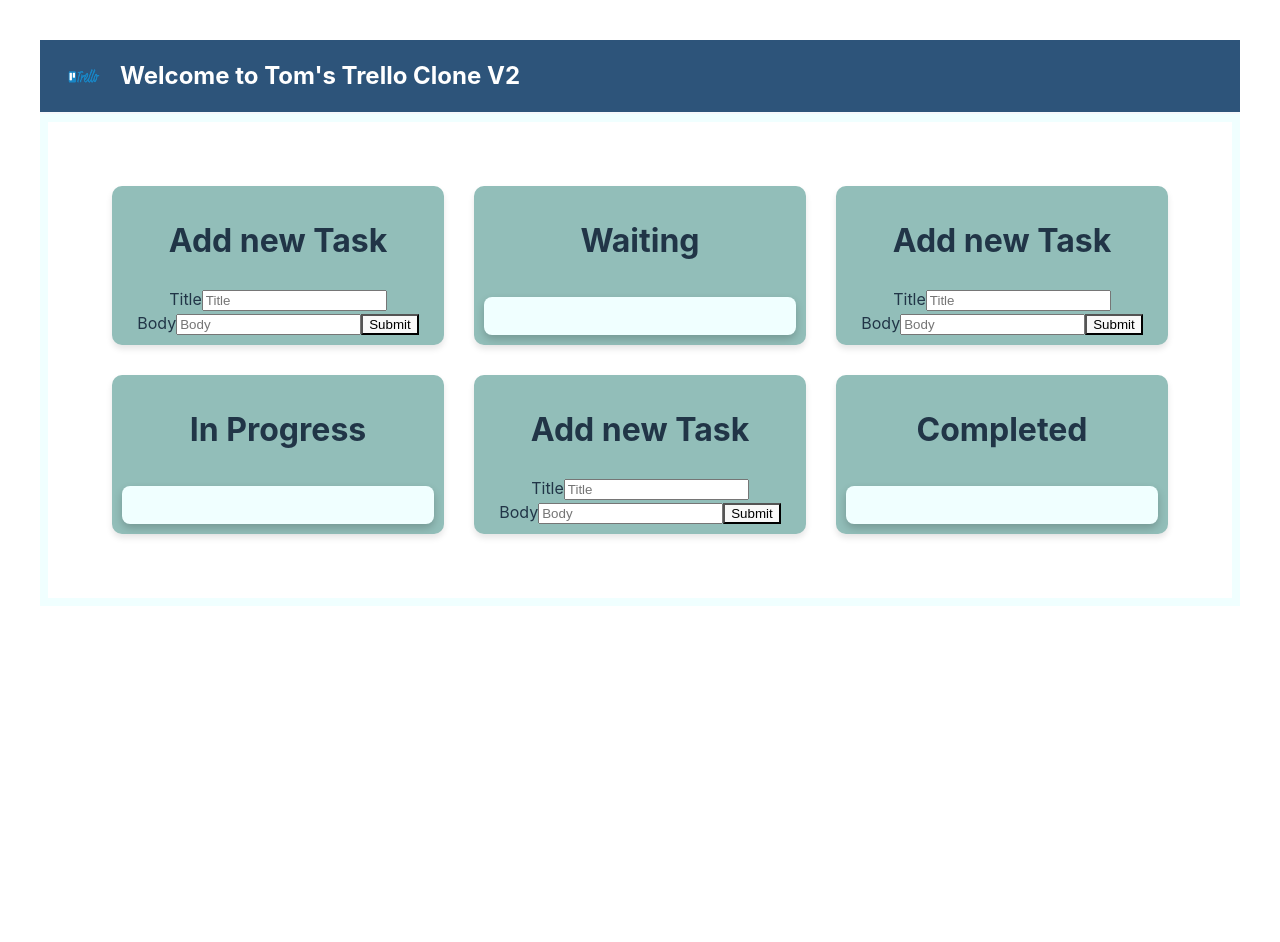
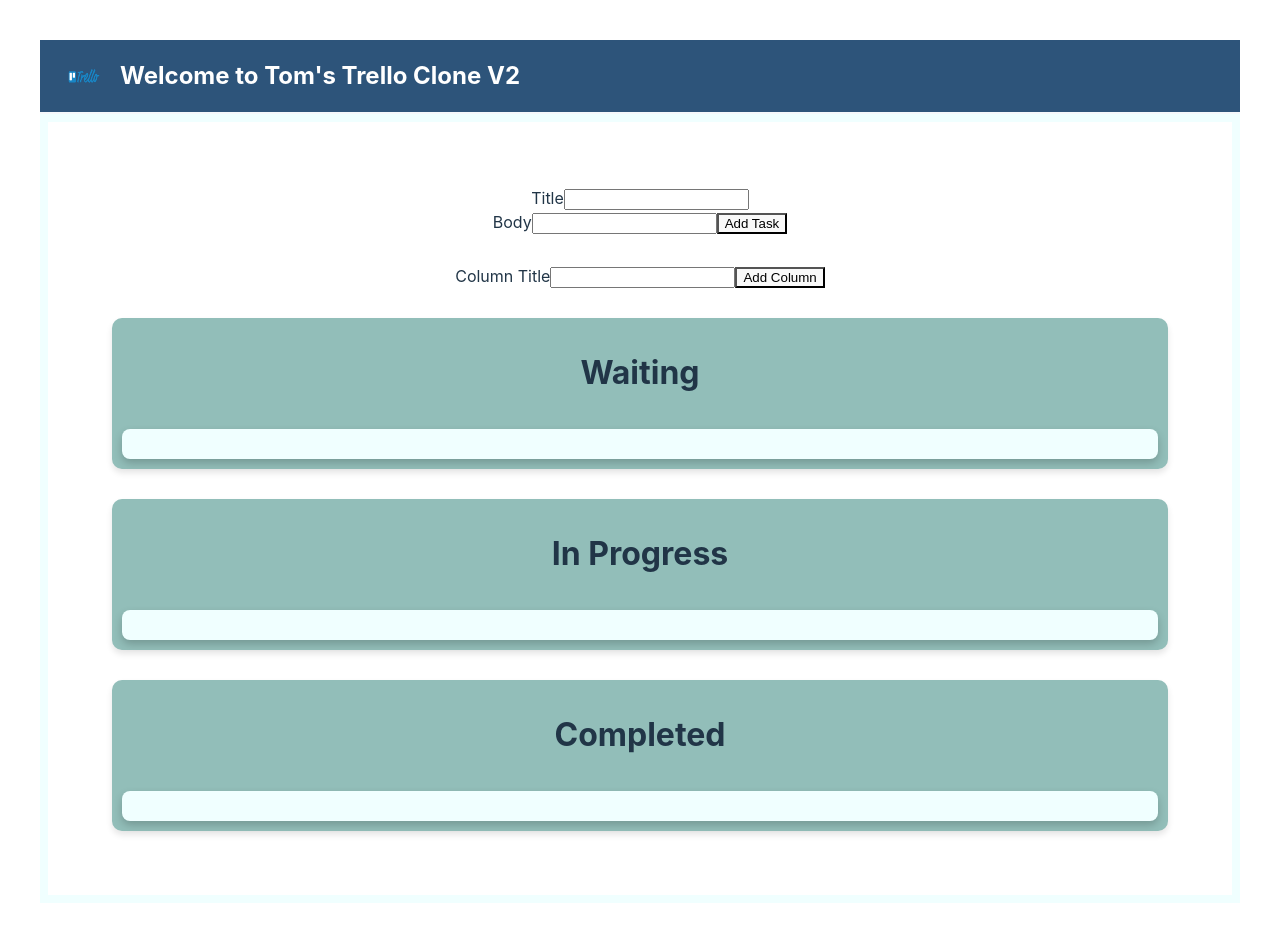
Before and after one commit to waseluk/trello-taskTW25, a React (Vite) app: page / in a window 1280 px wide. Before the commit the page ends 800 px from the top, so only its background shows below. Built offline with nearby package versions, Linux system fonts and the light colour scheme.

Commit message:
over time (1)

```diff
--- a/src/components/Board/Board.tsx
+++ b/src/components/Board/Board.tsx
@@ -1,12 +1,44 @@
+import { useState } from "react";
 import Column from "../Column/Column";
+import NewTaskForm from "../Card/NewTaskForm";
+import NewColumnForm from "../Column/NewColumnForm";
 import styles from "./board.module.css";
 
 const Board = () => {
+  const [columns, setColumns] = useState([
+    { id: 1, title: "Waiting", columnId: 1 },
+    { id: 2, title: "In Progress", columnId: 2 },
+    { id: 3, title: "Completed", columnId: 3 },
+  ]);
+  const [tasks, setTasks] = useState([]);
+
+  const addNewTask = (newTask) => {
+    setTasks((prevTasks) => [...prevTasks, newTask]);
+  };
+
+  const getTasksForColumn = (columnId) => {
+    return tasks.filter((task) => task.columnId === columnId);
+  };
+
+  const addNewColumn = (newColumn) => {
+    setColumns((prevColumns) => [...prevColumns, newColumn]);
+  };
+
   return (
     <div className={styles.board}>
-      <Column columnTitle="Waiting" columnId={1} />
-      <Column columnTitle="In Progress" columnId={2} />
-      <Column columnTitle="Completed" columnId={3} />
+      <NewTaskForm addNewTask={addNewTask} />
+
+      <NewColumnForm addNewColumn={addNewColumn} existingColumns={columns} />
+
+      {columns.map((column) => (
+        <Column
+          key={column.id}
+          columnTitle={column.title}
+          columnId={column.columnId}
+          tasks={getTasksForColumn(column.columnId)}
+          addNewTask={addNewTask}
+        />
+      ))}
     </div>
   );
 };
--- a/src/components/Board/board.module.css
+++ b/src/components/Board/board.module.css
@@ -1,6 +1,5 @@
 .board {
   display: grid;
-  grid-template-columns: repeat(auto-fill, minmax(300px, 1fr));
   gap: 30px;
   padding: 4rem;
   border: 8px solid;
--- a/src/components/Card/Card.tsx
+++ b/src/components/Card/Card.tsx
@@ -1,3 +1,5 @@
+import styles from "./card.module.css";
+
 type CardProps = {
   id: number;
   title: string;
@@ -6,7 +8,7 @@ type CardProps = {
 
 export default function Card({ id, title, body }: CardProps) {
   return (
-    <div>
+    <div className={styles.card}>
       <h1>
         {id}: {title}
       </h1>
--- a/src/components/Card/NewTaskForm.tsx
+++ b/src/components/Card/NewTaskForm.tsx
@@ -1,44 +1,29 @@
 import useTaskForm from "../../hooks/useTaskForm";
 
-//types
-
-const NewTaskForm = ({ addNewTask, columnId }) => {
-  const { task, handleChange } = useTaskForm();
-
-  const handleSubmit = (e) => {
-    e.preventDefault();
-    const newTask = { ...task, id: Date.now(), columnId };
-    addNewTask(newTask);
-    console.log(newTask);
-  };
+const NewTaskForm = ({ addNewTask }) => {
+  const { task, handleChange, handleSubmit } = useTaskForm({ addNewTask });
 
   return (
-    <div>
     <form onSubmit={handleSubmit}>
       <label htmlFor="title">Title</label>
       <input
         type="text"
+        name="title"
         value={task.title}
-          name="title"
-          placeholder="Title"
         onChange={handleChange}
-          id="title"
         required
       />
-        <br></br>
+      <br />
       <label htmlFor="body">Body</label>
       <input
         type="text"
+        name="body"
         value={task.body}
-          name="body"
-          placeholder="Body"
         onChange={handleChange}
-          id="body"
         required
       />
-        <button type="submit">Submit</button>
+      <button type="submit">Add Task</button>
     </form>
-    </div>
   );
 };
 
--- /dev/null
+++ b/src/components/Card/card.module.css
@@ -0,0 +1,5 @@
+.card {
+  border-radius: 8px;
+  border-color: black;
+  box-shadow: 0 2px 4px rgba(0, 0, 0, 0.1);
+}
--- a/src/components/Column/Column.tsx
+++ b/src/components/Column/Column.tsx
@@ -1,22 +1,8 @@
-import { useState } from "react";
-import NewTaskForm from "../Card/NewTaskForm";
 import styles from "./column.module.css";
 import Card from "../Card/Card";
 
-const Column = ({ columnTitle, columnId }) => {
-  const [tasks, setTasks] = useState([]);
-
-  const addNewTask = (newTask) => {
-    setTasks((prevTasks) => [...prevTasks, newTask]);
-  };
+const Column = ({ columnTitle, tasks }) => {
   return (
-    <>
-      <div className={styles.column}>
-        <h1>Add new Task</h1>
-        <div>
-          <NewTaskForm addNewTask={addNewTask} columnId={columnId} />
-        </div>
-      </div>
     <div className={styles.column}>
       <h1>{columnTitle}</h1>
       <div className={styles.task_zone}>
@@ -26,12 +12,11 @@ const Column = ({ columnTitle, columnId }) => {
             id={task.id}
             title={task.title}
             body={task.body}
-              columnId={task.columnId}
+            columnId={task.column}
           />
         ))}
       </div>
     </div>
-    </>
   );
 };
 
--- /dev/null
+++ b/src/components/Column/NewColumnForm.tsx
@@ -0,0 +1,24 @@
+import useColumnForm from "../../hooks/useColumnForm";
+
+const NewColumnForm = ({ addNewColumn, existingColumns }) => {
+  const { column, handleChange, handleSubmit } = useColumnForm({
+    addNewColumn,
+    existingColumns,
+  });
+
+  return (
+    <form onSubmit={handleSubmit}>
+      <label htmlFor="title">Column Title</label>
+      <input
+        type="text"
+        name="title"
+        value={column.title}
+        onChange={handleChange}
+        required
+      />
+      <button type="submit">Add Column</button>
+    </form>
+  );
+};
+
+export default NewColumnForm;
--- a/src/components/Column/column.module.css
+++ b/src/components/Column/column.module.css
@@ -16,4 +16,5 @@
   border-radius: 8px;
   padding: 15px;
   box-shadow: 0 4px 8px rgba(0, 0, 0, 0.2);
+  color: black;
 }
--- /dev/null
+++ b/src/hooks/useColumnForm.ts
@@ -0,0 +1,26 @@
+import { useState } from "react";
+
+const useColumnForm = ({ addNewColumn, existingColumns }) => {
+const [column, setColumn] = useState({
+    title: "",
+    columnId: existingColumns.length + 1,
+  });
+
+  const handleChange = (e) => {
+    const { name, value } = e.target;
+    setColumn((prevColumn) => ({ ...prevColumn, [name]: value }));
+  };
+
+  const handleSubmit = (e) => {
+    e.preventDefault();
+    const newColumn = { ...column, id: Date.now() };
+    addNewColumn(newColumn);
+    setColumn({ title: "", columnId: existingColumns.length + 2 });
+  };
+  return {
+    column,
+    handleChange,
+    handleSubmit
+};
+}
+export default useColumnForm;
--- a/src/hooks/useTaskForm.ts
+++ b/src/hooks/useTaskForm.ts
@@ -1,22 +1,26 @@
 import { useState } from 'react';
 
-const useTaskForm = () => {
-    const [task, setTask] = useState({
-        title: "",
-        body: "",
-    });
+const useTaskForm = ({addNewTask}) => {
+    const [task, setTask] = useState({ title: "", body: "", columnId: 1 });
 
     const handleChange = (e) => {
-        const { name, value } = e.target;
-        setTask(prevTask => ({
-            ...prevTask,
-            [name]: value,
-        }));
+      const { name, value } = e.target;
+      setTask((prevTask) => ({ ...prevTask, [name]: value }));
     };
+
+    const handleSubmit = (e) => {
+      e.preventDefault();
+      const newTask = { ...task, id: Date.now() };
+      addNewTask(newTask);
+
+      setTask({ title: "", body: "", columnId: 1 });
+    };
+
 
     return {
         task,
         handleChange,
+        handleSubmit,
     };
 };
 
```
Lines whose indentation alone changed are shown as unchanged.
